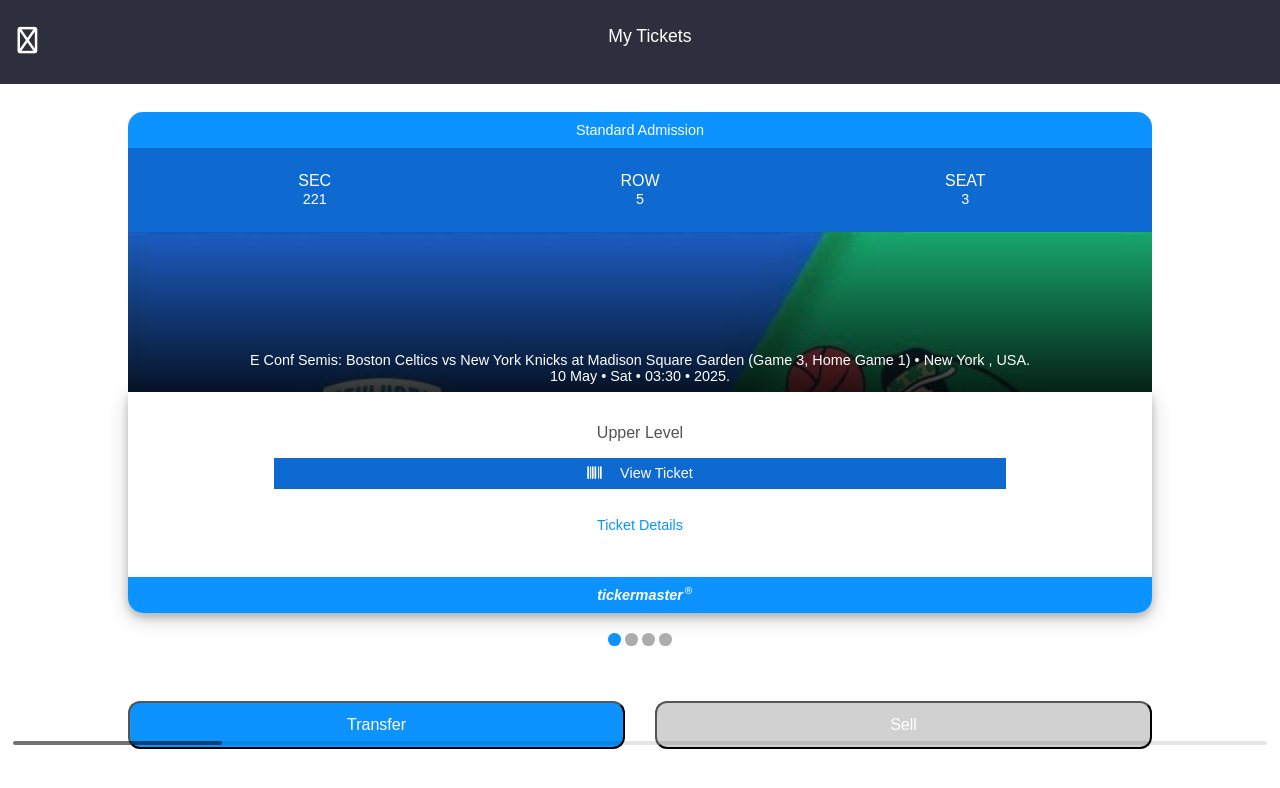
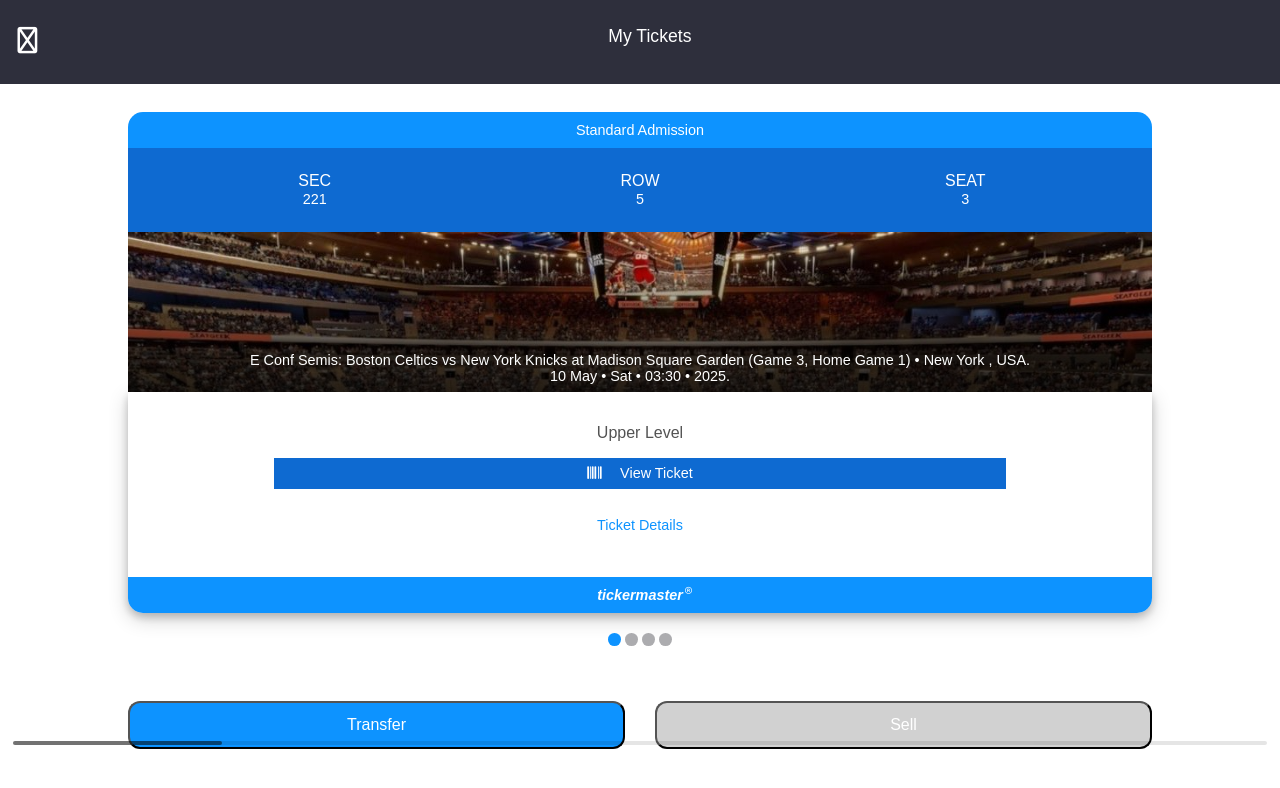
Before and after one commit to ticketmaster000/ticketmaster, a plain HTML site: page ticket.html in a window 1280 px wide. Drawn offline with nearby package versions, Linux system fonts and the light colour scheme.

Commit message:
update ticket.css

```diff
--- a/ticket.css
+++ b/ticket.css
@@ -63,7 +63,7 @@
 .purdue {
   background-image:
     linear-gradient(to bottom, rgba(255, 255, 255, 0), rgba(0, 0, 0, 0.8)),
-    url('images/knick.jpg');
+    url('images/knicks.jpg');
   background-size: cover;
   width: 100%;
   height: 10em;
```
